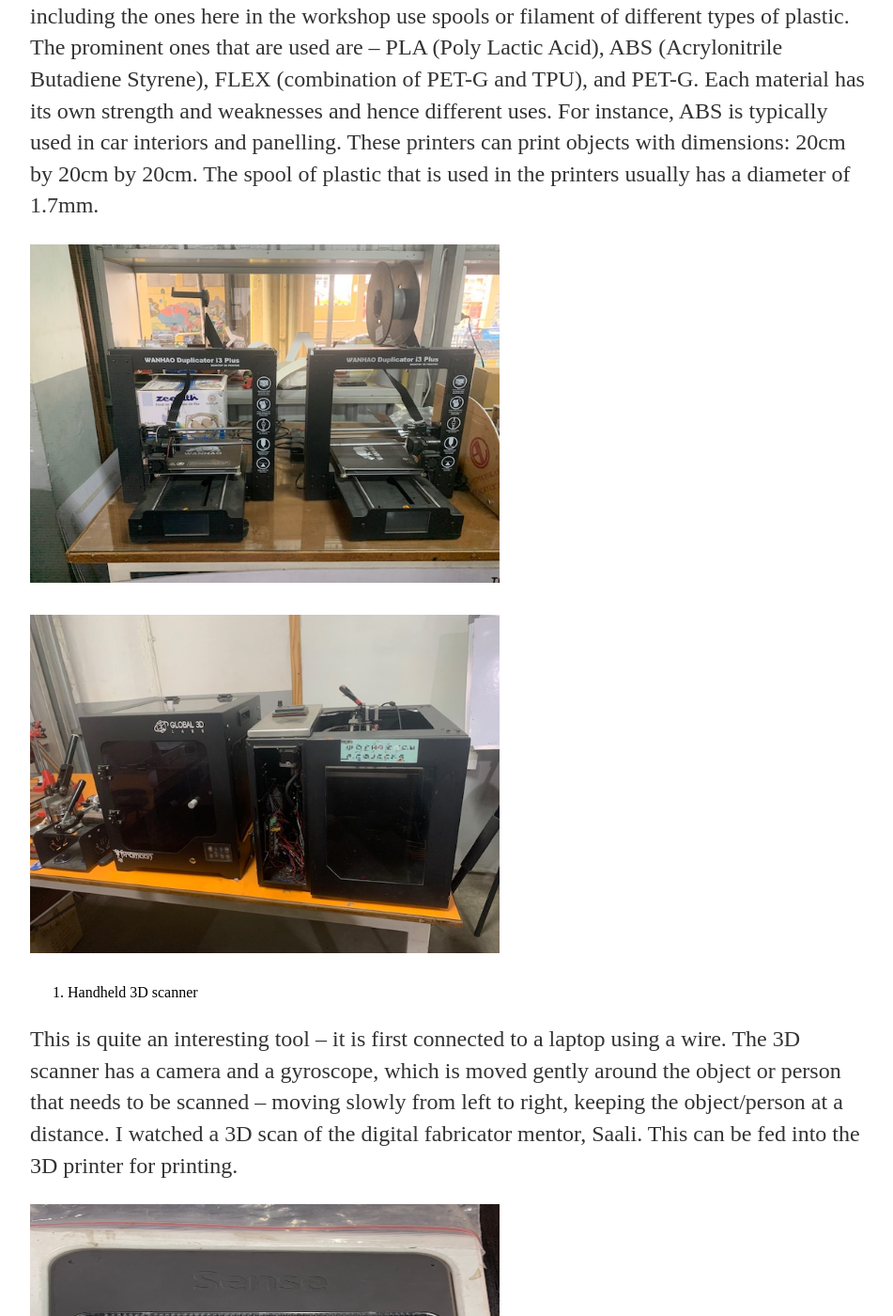
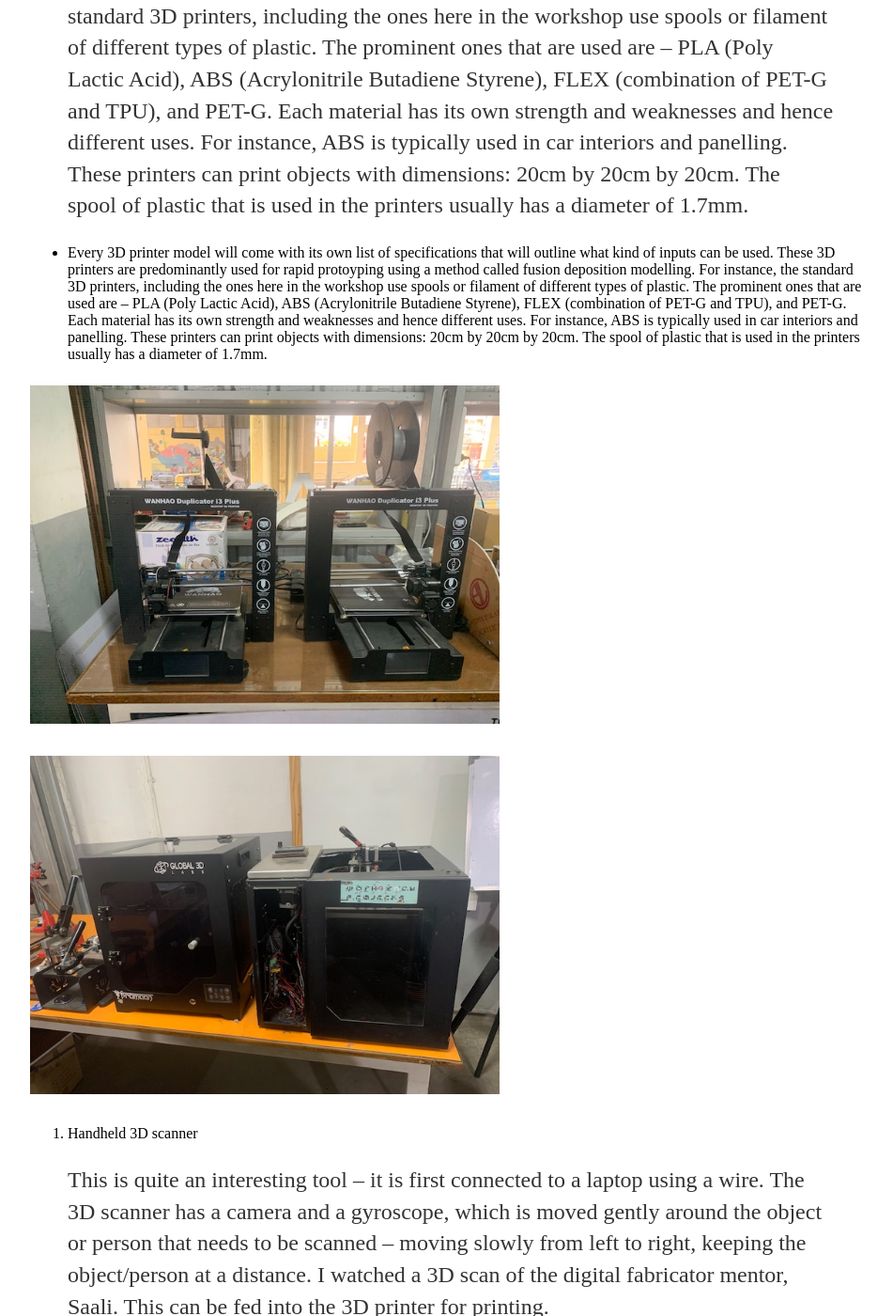
Before and after one commit to AN-M-M/AN-M-M.github.io, a Jekyll site: the page built from _posts/2019-10-21-Week-1-Principles-And-Practices.md, in a window 1280 px wide and 1400 px high, scrolled down 6173 px. Shown: the whole window at 94% size, without its empty margins (160-1111 px from the left). Built offline with Jekyll 4.4.1, drawn with Linux system fonts in a browser that asks for light colours.

Commit message:
Update 2019-10-21-Week-1-Principles-And-Practices.md

```diff
--- a/_posts/2019-10-21-Week-1-Principles-And-Practices.md
+++ b/_posts/2019-10-21-Week-1-Principles-And-Practices.md
@@ -111,7 +111,11 @@ Now each of these in a little bit of detail.
 
 1. 3D printers
 
-  Every 3D printer model will come with its own list of specifications that will outline what kind of inputs can be used. These 3D printers are predominantly used for rapid protoyping using a method called fusion deposition modelling. For instance, the standard 3D printers, including the ones here in the workshop use spools or filament of different types of plastic. The prominent ones that are used are -- PLA (Poly Lactic Acid), ABS (Acrylonitrile Butadiene Styrene), FLEX (combination of PET-G and TPU), and PET-G. Each material has its own strength and weaknesses and hence different uses. For instance, ABS is typically used in car interiors and panelling. These printers can print objects with dimensions: 20cm by 20cm by 20cm. The spool of plastic that is used in the printers usually has a diameter of 1.7mm.
+>  Every 3D printer model will come with its own list of specifications that will outline what kind of inputs can be used. These 3D printers are predominantly used for rapid protoyping using a method called fusion deposition modelling. For instance, the standard 3D printers, including the ones here in the workshop use spools or filament of different types of plastic. The prominent ones that are used are -- PLA (Poly Lactic Acid), ABS (Acrylonitrile Butadiene Styrene), FLEX (combination of PET-G and TPU), and PET-G. Each material has its own strength and weaknesses and hence different uses. For instance, ABS is typically used in car interiors and panelling. These printers can print objects with dimensions: 20cm by 20cm by 20cm. The spool of plastic that is used in the printers usually has a diameter of 1.7mm.
+
+- Every 3D printer model will come with its own list of specifications that will outline what kind of inputs can be used. These 3D printers are predominantly used for rapid protoyping using a method called fusion deposition modelling. For instance, the standard 3D printers, including the ones here in the workshop use spools or filament of different types of plastic. The prominent ones that are used are -- PLA (Poly Lactic Acid), ABS (Acrylonitrile Butadiene Styrene), FLEX (combination of PET-G and TPU), and PET-G. Each material has its own strength and weaknesses and hence different uses. For instance, ABS is typically used in car interiors and panelling. These printers can print objects with dimensions: 20cm by 20cm by 20cm. The spool of plastic that is used in the printers usually has a diameter of 1.7mm.
+
+
 
  ![3D printers](/images/3Dprinters.jpg){:height="360px" width="500px"}
 
@@ -119,7 +123,9 @@ Now each of these in a little bit of detail.
 
 2. Handheld 3D scanner
 
-  This is quite an interesting tool -- it is first connected to a laptop using a wire. The 3D scanner has a camera and a        gyroscope, which is moved gently around the object or person that needs to be scanned -- moving slowly from left to right,    keeping the object/person at a distance. I watched a 3D scan of the digital fabricator mentor, Saali. This can be fed into    the 3D printer for printing.
+ > This is quite an interesting tool -- it is first connected to a laptop using a wire. The 3D scanner has a camera and a        gyroscope, which is moved gently around the object or person that needs to be scanned -- moving slowly from left to right,    keeping the object/person at a distance. I watched a 3D scan of the digital fabricator mentor, Saali. This can be fed into    the 3D printer for printing.
+
+ - This is quite an interesting tool -- it is first connected to a laptop using a wire. The 3D scanner has a camera and a gyroscope, which is moved gently around the object or person that needs to be scanned -- moving slowly from left to right, keeping the object/person at a distance. I watched a 3D scan of the digital fabricator mentor, Saali. This can be fed into    the 3D printer for printing.
 
  ![handheld scanner](/images/handheldscanner.jpg){:height="360px" width="500px"}
 
```
